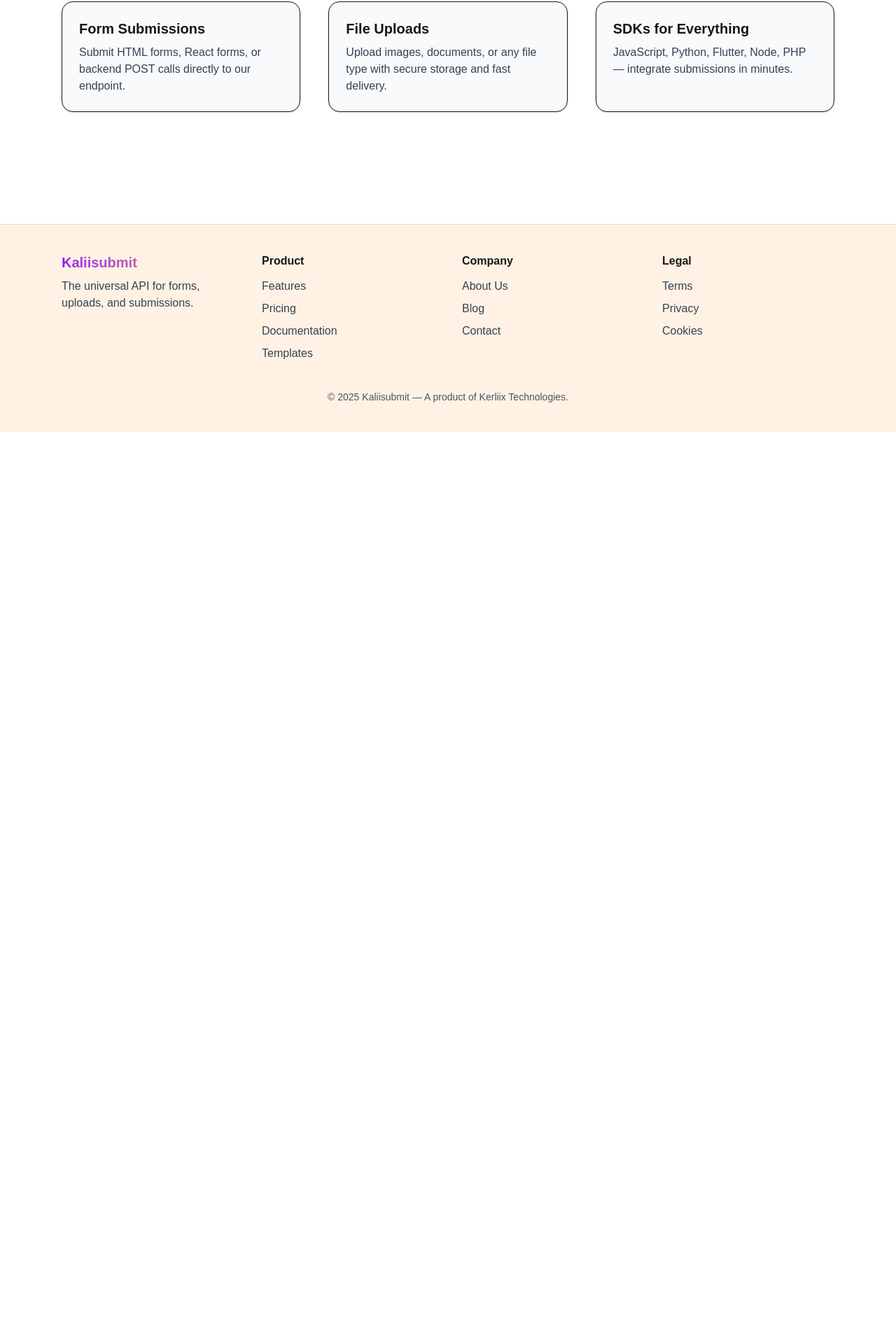
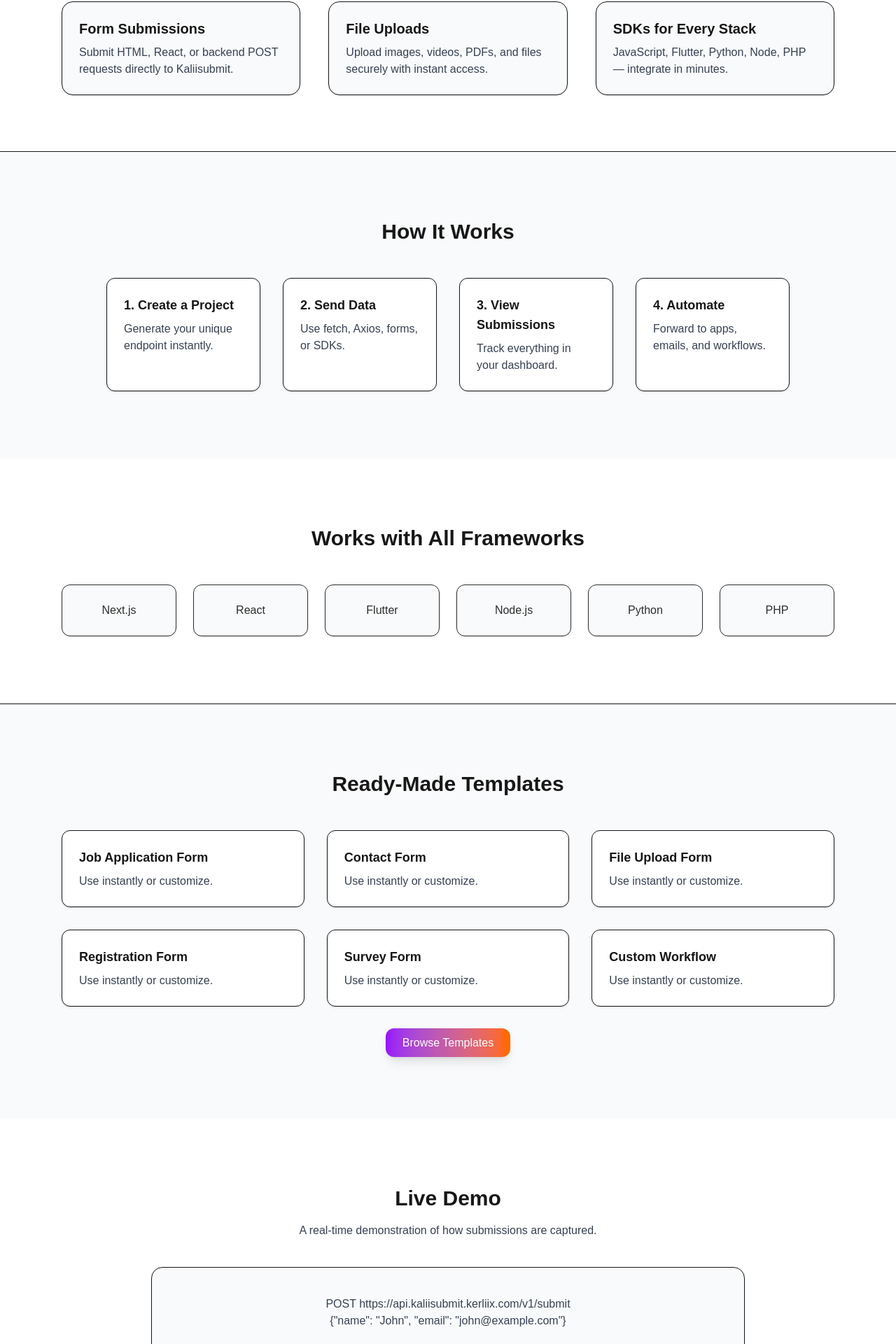
Before and after one commit to kerliix-corp/kaliisubmit-website, a Next.js app: page / in a window 1280 px wide. Shown: the part 685-2605 px from the top of the page at 70% size. Before the commit the page ends 1302 px from the top, so only its background shows below. Built offline with nearby package versions, Linux system fonts and the light colour scheme.

Commit message:
Update page.tsx

```diff
--- a/app/page.tsx
+++ b/app/page.tsx
@@ -1,6 +1,7 @@
 export default function HomePage() {
   return (
     <div>
+
       {/* Hero Section */}
       <section className="pt-24 pb-32">
         <div className="max-w-6xl mx-auto px-6 text-center">
@@ -12,8 +13,8 @@ export default function HomePage() {
           </h1>
 
           <p className="text-lg text-gray-700 max-w-2xl mx-auto mt-6">
-            Kaliisubmit lets you collect form data, file uploads, and any POST input —
-            without writing a backend. Use our URL or SDK and start receiving submissions instantly.
+            Kaliisubmit lets you collect form data, file uploads, and POST inputs —
+            without building a backend. Just send to our endpoint and track everything.
           </p>
 
           <div className="mt-10 flex justify-center gap-4">
@@ -23,7 +24,6 @@ export default function HomePage() {
             >
               Get Started
             </a>
-
             <a
               href="/docs"
               className="px-6 py-3 rounded-xl border border-gray-400 font-medium hover:bg-gray-100 transition"
@@ -34,7 +34,7 @@ export default function HomePage() {
         </div>
       </section>
 
-      {/* Features Preview */}
+      {/* Key Features */}
       <section className="py-20 bg-white border-t border-gray-200">
         <div className="max-w-6xl mx-auto px-6">
           <h2 className="text-3xl font-semibold text-center">
@@ -45,26 +45,186 @@ export default function HomePage() {
             <div className="p-6 border rounded-2xl shadow-sm bg-gray-50">
               <h3 className="text-xl font-semibold">Form Submissions</h3>
               <p className="text-gray-700 mt-2">
-                Submit HTML forms, React forms, or backend POST calls directly to our endpoint.
+                Submit HTML, React, or backend POST requests directly to Kaliisubmit.
               </p>
             </div>
 
             <div className="p-6 border rounded-2xl shadow-sm bg-gray-50">
               <h3 className="text-xl font-semibold">File Uploads</h3>
               <p className="text-gray-700 mt-2">
-                Upload images, documents, or any file type with secure storage and fast delivery.
+                Upload images, videos, PDFs, and files securely with instant access.
               </p>
             </div>
 
             <div className="p-6 border rounded-2xl shadow-sm bg-gray-50">
-              <h3 className="text-xl font-semibold">SDKs for Everything</h3>
+              <h3 className="text-xl font-semibold">SDKs for Every Stack</h3>
               <p className="text-gray-700 mt-2">
-                JavaScript, Python, Flutter, Node, PHP — integrate submissions in minutes.
+                JavaScript, Flutter, Python, Node, PHP — integrate in minutes.
               </p>
             </div>
           </div>
         </div>
       </section>
+
+      {/* How It Works */}
+      <section className="py-24 bg-gray-50 border-t">
+        <div className="max-w-5xl mx-auto px-6 text-center">
+          <h2 className="text-3xl font-semibold">How It Works</h2>
+
+          <div className="grid md:grid-cols-4 gap-8 mt-12 text-left">
+            <div className="p-6 border bg-white rounded-xl shadow-sm">
+              <h3 className="font-semibold text-lg">1. Create a Project</h3>
+              <p className="text-gray-700 mt-2">Generate your unique endpoint instantly.</p>
+            </div>
+            <div className="p-6 border bg-white rounded-xl shadow-sm">
+              <h3 className="font-semibold text-lg">2. Send Data</h3>
+              <p className="text-gray-700 mt-2">Use fetch, Axios, forms, or SDKs.</p>
+            </div>
+            <div className="p-6 border bg-white rounded-xl shadow-sm">
+              <h3 className="font-semibold text-lg">3. View Submissions</h3>
+              <p className="text-gray-700 mt-2">Track everything in your dashboard.</p>
+            </div>
+            <div className="p-6 border bg-white rounded-xl shadow-sm">
+              <h3 className="font-semibold text-lg">4. Automate</h3>
+              <p className="text-gray-700 mt-2">Forward to apps, emails, and workflows.</p>
+            </div>
+          </div>
+        </div>
+      </section>
+
+      {/* Frameworks */}
+      <section className="py-24">
+        <div className="max-w-6xl mx-auto px-6 text-center">
+          <h2 className="text-3xl font-semibold">Works with All Frameworks</h2>
+
+          <div className="grid md:grid-cols-6 gap-6 mt-12 opacity-90">
+            {["Next.js", "React", "Flutter", "Node.js", "Python", "PHP"].map((fw) => (
+              <div
+                key={fw}
+                className="p-6 border rounded-xl bg-gray-50 shadow-sm font-medium"
+              >
+                {fw}
+              </div>
+            ))}
+          </div>
+        </div>
+      </section>
+
+      {/* Templates */}
+      <section className="py-24 bg-gray-50 border-t">
+        <div className="max-w-6xl mx-auto px-6">
+          <h2 className="text-3xl font-semibold text-center">Ready-Made Templates</h2>
+
+          <div className="grid md:grid-cols-3 gap-8 mt-12">
+            {[
+              "Job Application Form",
+              "Contact Form",
+              "File Upload Form",
+              "Registration Form",
+              "Survey Form",
+              "Custom Workflow"
+            ].map((t) => (
+              <div
+                key={t}
+                className="p-6 bg-white border rounded-xl shadow-sm"
+              >
+                <h3 className="text-lg font-semibold">{t}</h3>
+                <p className="text-gray-700 mt-2">Use instantly or customize.</p>
+              </div>
+            ))}
+          </div>
+
+          <div className="text-center mt-10">
+            <a
+              href="/templates"
+              className="px-6 py-3 rounded-xl bg-gradient-to-r from-purple-600 to-orange-500 text-white font-medium shadow-lg hover:opacity-90 transition"
+            >
+              Browse Templates
+            </a>
+          </div>
+        </div>
+      </section>
+
+      {/* Demo */}
+      <section className="py-24">
+        <div className="max-w-4xl mx-auto px-6 text-center">
+          <h2 className="text-3xl font-semibold">Live Demo</h2>
+          <p className="text-gray-700 mt-4">A real-time demonstration of how submissions are captured.</p>
+
+          <div className="mt-10 p-10 border rounded-2xl bg-gray-50 shadow-sm">
+            <p className="font-mono text-gray-700">
+              POST https://api.kaliisubmit.kerliix.com/v1/submit
+              <br />{"{"}"name": "John", "email": "john@example.com"{"}"}
+            </p>
+          </div>
+        </div>
+      </section>
+
+      {/* Pricing */}
+      <section className="py-24 bg-gray-50 border-t">
+        <div className="max-w-6xl mx-auto px-6 text-center">
+          <h2 className="text-3xl font-semibold">Pricing</h2>
+
+          <div className="grid md:grid-cols-3 gap-10 mt-12">
+            <div className="p-8 bg-white border rounded-2xl shadow-sm">
+              <h3 className="text-xl font-semibold">Free</h3>
+              <p className="text-gray-700 mt-2">For personal projects</p>
+              <p className="text-4xl font-bold mt-6">$0</p>
+            </div>
+
+            <div className="p-8 bg-white border rounded-2xl shadow-lg">
+              <h3 className="text-xl font-semibold">Pro</h3>
+              <p className="text-gray-700 mt-2">For startups & devs</p>
+              <p className="text-4xl font-bold mt-6">$10/mo</p>
+            </div>
+
+            <div className="p-8 bg-white border rounded-2xl shadow-sm">
+              <h3 className="text-xl font-semibold">Business</h3>
+              <p className="text-gray-700 mt-2">Teams & companies</p>
+              <p className="text-4xl font-bold mt-6">$49/mo</p>
+            </div>
+          </div>
+        </div>
+      </section>
+
+      {/* Developer Section */}
+      <section className="py-24">
+        <div className="max-w-5xl mx-auto px-6 text-center">
+          <h2 className="text-3xl font-semibold">Built for Developers</h2>
+          <p className="text-gray-700 mt-4">
+            Clean API. Webhooks. SDKs. UAPI-powered.
+          </p>
+
+          <a
+            href="/docs"
+            className="mt-8 inline-block px-6 py-3 rounded-xl bg-black text-white font-medium hover:opacity-80"
+          >
+            Visit Developer Docs
+          </a>
+        </div>
+      </section>
+
+      {/* FAQ */}
+      <section className="py-24 bg-gray-50 border-t">
+        <div className="max-w-4xl mx-auto px-6">
+          <h2 className="text-3xl font-semibold text-center">FAQ</h2>
+
+          <div className="mt-12 space-y-6">
+            {[
+              ["What is Kaliisubmit?", "A submission platform that handles form POST data, files, and workflows."],
+              ["Is it secure?", "Yes — encrypted storage + Kerliix infrastructure."],
+              ["Do I need a backend?", "No. Just submit to our endpoint."],
+              ["Can I use my own domain?", "Yes — custom domain support is built in."]
+            ].map(([q, a]) => (
+              <div key={q} className="p-6 bg-white border rounded-xl shadow-sm">
+                <h3 className="font-semibold text-lg">{q}</h3>
+                <p className="text-gray-700 mt-2">{a}</p>
+              </div>
+            ))}
+          </div>
+        </div>
+      </section>
+
     </div>
   );
-}
+                }
```
